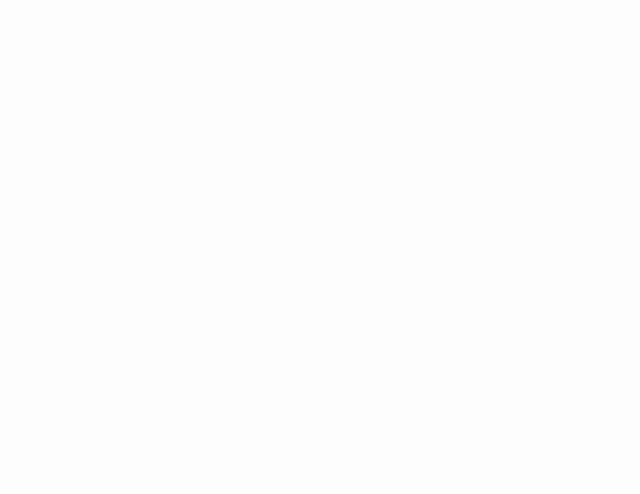
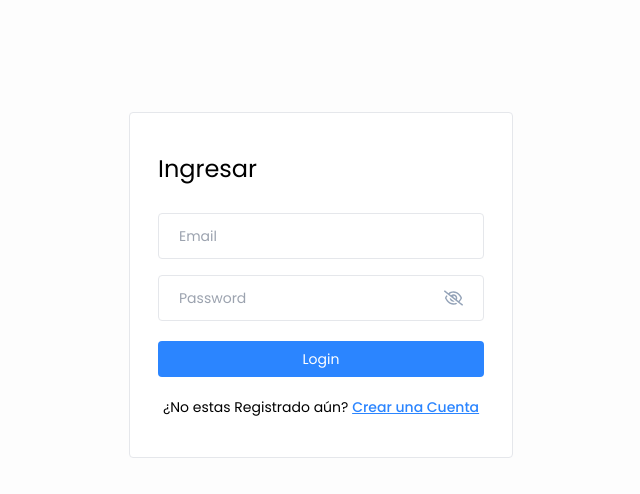
Before and after one commit to Sluur/note-app, a React (Vite) app in the folder client-app/: page / in a window 1280 px wide. Before the commit this address had no page. Shown: the top 494 px of the page, without its empty margins (319-959 px from the left). Built offline with nearby package versions, Linux system fonts and the light colour scheme.

Commit message:
finished

```diff
--- a/client-app/src/App.jsx
+++ b/client-app/src/App.jsx
@@ -7,7 +7,7 @@ const routes = (
   <Router>
     <Routes>
       <Route path="/dashboard" exact element={<Home />} />
-      <Route path="/login" exact element={<Login />} />
+      <Route path="/" exact element={<Login />} />
       <Route path="/signup" exact element={<SignUp />} />
     </Routes>
   </Router>
```
